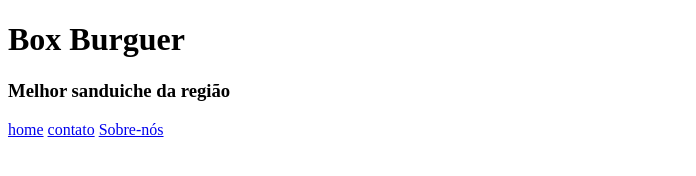
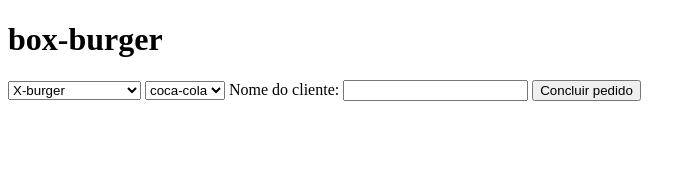
Before and after one commit to Brunoake/compra-sanduiche, a plain HTML site: page index.html in a window 1280 px wide. Shown: the whole page, without its empty margins (0-696 px from the left). Drawn offline with Linux system fonts and the light colour scheme.

Commit message:
finalizando html

```diff
--- /dev/null
+++ b/css/style.css
@@ -0,0 +1 @@
+@charset "utf-8";
--- a/index.html
+++ b/index.html
@@ -4,21 +4,33 @@
     <meta charset="UTF-8">
     <meta name="viewport" content="width=device-width, initial-scale=1.0">
     <link rel="shortcut icon" href="images/sanduba.ico" type="image/x-icon">
+    <link rel="stylesheet" href="css/style.css">
     <title>Monte seu pedido</title>
 </head>
 <body>
     <div class="header">
-        <h1>Box Burguer</h1>
-        <h3>Melhor sanduiche da região</h3>
-        <nav>
-            <a href="#">home</a>
-            <a href="#">contato</a>
-            <a href="#">Sobre-nós</a>
-        </nav>
+        <h1>box-burger</h1>
     </div>
      <div class="container">
         <form action="form.php" method="post">
+          <select name="pedido" required>
+            <option value="x-burger">X-burger</option>
+            <option value="box-cheddar">box-cheddar</option>
+                <option value="box-Cheddar-duplo">box-cheddar duplo</option>
+            <option value="combo-familia">combo familia</option>
+            <option value="box-triplo-burger">box triplo burger</option>
+          </select>
 
+          <select name="bebidas" required>
+            <option value="coca-cola">coca-cola</option>
+            <option value="fanta">fanta</option>
+            <option value="pepsi">pepsi</option>
+            <option value="guarana">guaraná</option>
+          </select>
+          <label for="nome">Nome do cliente:</label>
+          <input type="text" required minlength="4">
+
+          <input type="submit" value="Concluir pedido">
         </form>
      </div>
 </body>
```
